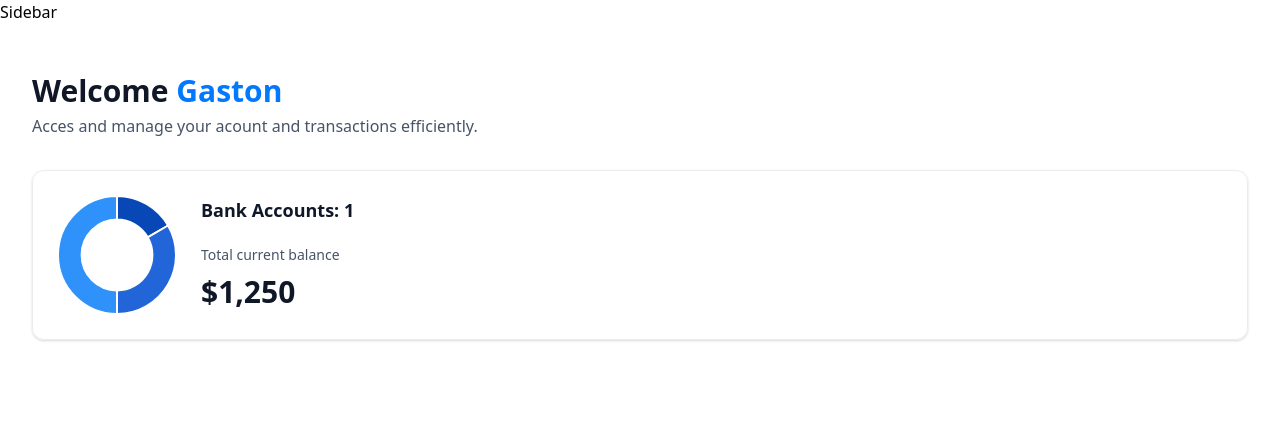
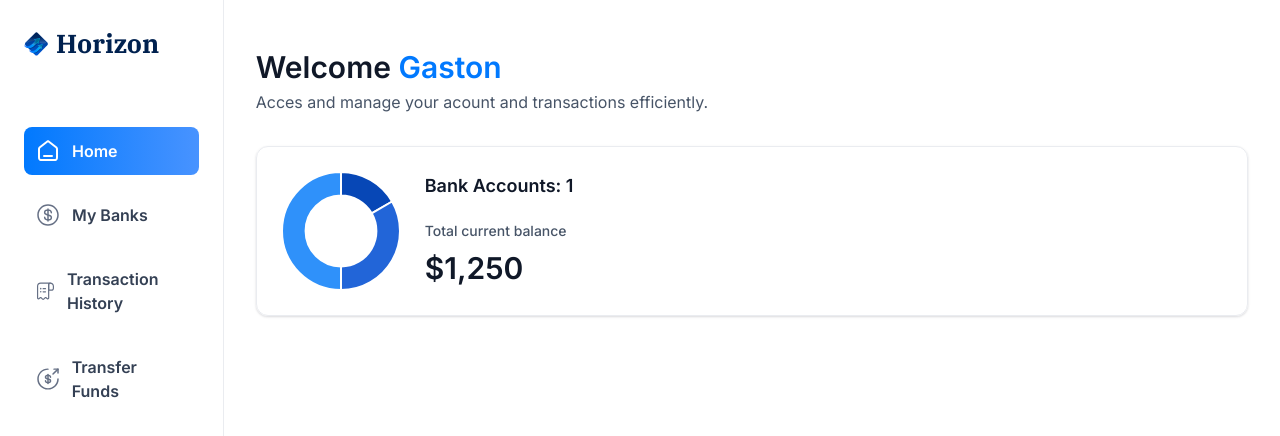
Before and after one commit to GastonSKL/NextJSFinancialApp, a Next.js app: page / in a window 1280 px wide. Shown: the top 436 px of the page. Built offline with nearby package versions, Linux system fonts and the light colour scheme.

Commit message:
[add][26/09/2024][financeapp] Add sidebar content and structure

```diff
--- a/app/(root)/layout.tsx
+++ b/app/(root)/layout.tsx
@@ -1,12 +1,17 @@
+import Sidebar from "@/components/Sidebar";
+
 export default function RootLayout({
   children,
 }: Readonly<{
   children: React.ReactNode;
 }>) {
+
+  const loggedIn = { firstName: "Gaston", lastName: "Lucero" };
+
   return (
-    <main>
-        Sidebar
-        {children}
+    <main className="flex h-screen w-full font-inter">
+      <Sidebar user={loggedIn} />
+      {children}
     </main>
   );
 }
--- /dev/null
+++ b/components/Sidebar.tsx
@@ -0,0 +1,63 @@
+"use client";
+
+import { sidebarLinks } from "@/constants";
+import { cn } from "@/lib/utils";
+import Image from "next/image";
+import Link from "next/link";
+import { usePathname } from "next/navigation";
+import React from "react";
+
+function Sidebar({ user }: SiderbarProps) {
+  const pathName = usePathname();
+
+  return (
+    <section className="sidebar">
+      <nav className="flex flex-col gap-4">
+        <Link href="/" className="mb-12 cursor-pointer items-center gap-2 flex">
+          <Image
+            src="/icons/logo.svg"
+            width={34}
+            height={34}
+            alt="logo"
+            className="size-[24px] max-xl:size-14"
+          />
+          <h1 className="sidebar-logo">Horizon</h1>
+        </Link>
+        {sidebarLinks.map((item) => {
+          const isActive =
+            pathName === item.route || pathName.startsWith(`{${item.route}/}`);
+
+          return (
+            <Link
+              href={item.route}
+              key={item.label}
+              className={cn("sidebar-link", {
+                "bg-bank-gradient": isActive,
+              })}
+            >
+              <div className="relative size-6">
+                <Image
+                  src={item.imgURL}
+                  alt={item.label}
+                  fill
+                  className={cn({
+                    "brightness-[3] invert-0": isActive,
+                  })}
+                />
+              </div>
+              <p className={cn('sidebar-label',{
+                '!text-white' : isActive
+              })}>
+                {item.label}
+              </p>
+            </Link>
+          );
+        })}
+        USER
+      </nav>
+      FOOTER
+    </section>
+  );
+}
+
+export default Sidebar;
```
